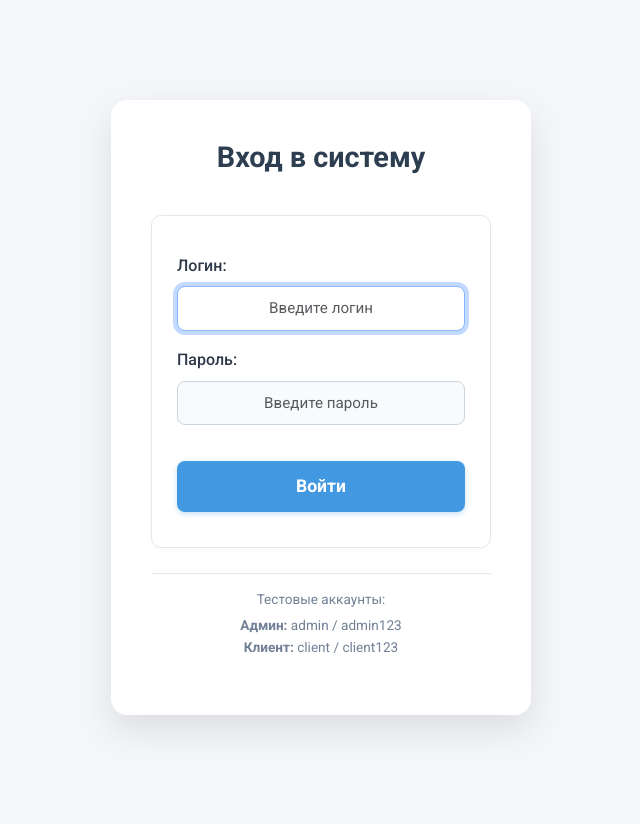
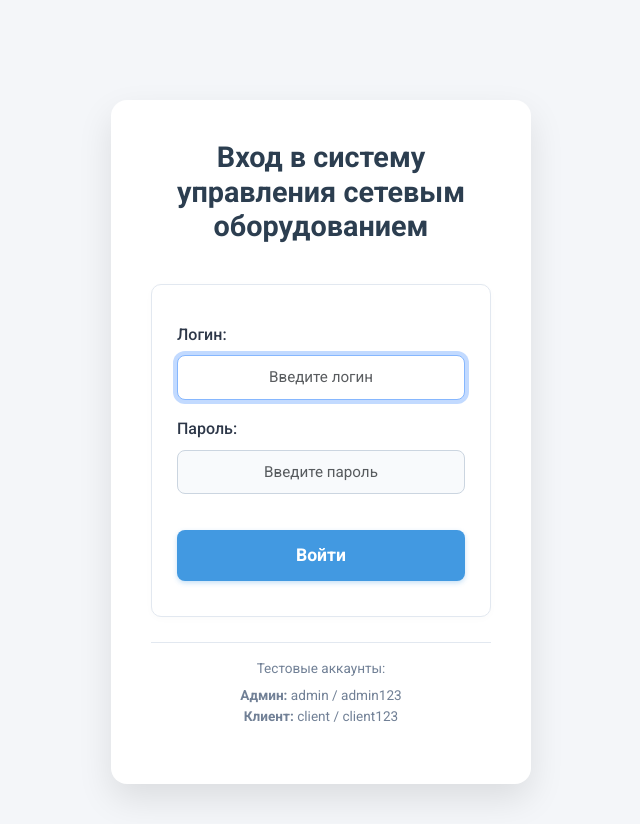
Before and after one commit to Yaroslave1/webapp_network_system, a Spring Boot app: page /login in a window 1280 px wide. Shown: the top 824 px of the page, without its empty margins (319-959 px from the left). Before the commit the page ends 730 px from the top, so only its background shows below. Run offline with Spring Boot 4, Linux system fonts and the light colour scheme.

Commit message:
Update login page

```diff
--- a/src/main/resources/templates/login.html
+++ b/src/main/resources/templates/login.html
@@ -4,15 +4,13 @@
 <head>
     <meta charset="UTF-8">
     <title>Вход в систему - Network System</title>
-    <!-- Подключаем Bootstrap -->
     <link href="https://cdn.jsdelivr.net/npm/bootstrap@5.3.2/dist/css/bootstrap.min.css" rel="stylesheet">
-    <!-- Подключаем наш кастомный CSS -->
     <link rel="stylesheet" th:href="@{/css/style.css}">
 </head>
 <body style="background-color: #f4f6f9;">
 
 <div class="login-container">
-    <h2>Вход в систему</h2>
+    <h2>Вход в систему управления сетевым оборудованием</h2>
 
     <div th:if="${param.error}" class="error">
         Неверный логин или пароль
```
